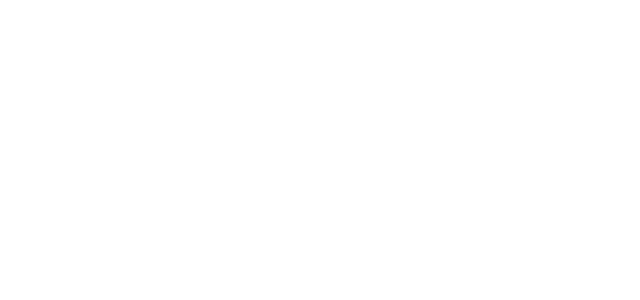
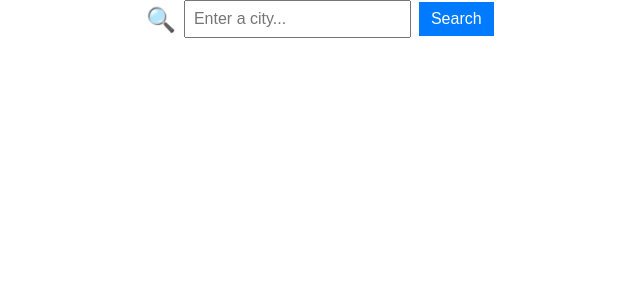
Before and after one commit to lougoncharenko/ACS-3330-React-weather-app, a React (Create React App) app: page / in a window 1280 px wide. Shown: the top 300 px of the page, without its empty margins (344-984 px from the left). Built offline with nearby package versions, Linux system fonts and the light colour scheme.

Commit message:
search and layout ui and functionality

```diff
--- a/src/App.js
+++ b/src/App.js
@@ -1,8 +1,10 @@
 import './App.css';
+import {Layout} from '../src/components/Layout/Layout'
 
 function App() {
   return (
     <div >
+      <Layout />
     </div>
   );
 }
--- /dev/null
+++ b/src/components/Layout/Layout.jsx
@@ -0,0 +1,12 @@
+import React, { useState }from 'react';
+import {Search} from '../Search/Search';
+
+export const Layout = () => {
+    const [city, setCity] = useState('');
+  return (
+   <div>
+    <Search city={city} setCity={setCity}/>
+   </div>
+
+  );
+}
--- /dev/null
+++ b/src/components/Search/Search.css
@@ -0,0 +1,11 @@
+.search {
+    display: flex;
+    flex-direction: row;
+    justify-content: center;
+    align-items: center;
+    margin: 5px;
+}
+
+.add {
+    margin: 10px;
+}
--- /dev/null
+++ b/src/components/Search/Search.jsx
@@ -0,0 +1,62 @@
+import React, { useState } from "react";
+
+export const Search = ({city, setCity}) => {
+  // Function to handle input changes
+  const handleInputChange = (e) => {
+    setCity(e.target.value);
+  };
+
+  // Function to handle form submission
+  const handleSubmit = (e) => {
+    e.preventDefault();
+    // You can use the 'city' state value here for further processing
+    console.log("City entered:", city);
+    // Add your search logic or API call here
+  };
+
+  return (
+    <>
+    <form className="search" onSubmit={handleSubmit} style={formStyle}>
+      <span style={iconStyle}>🔍</span>
+      <input
+        type="text"
+        value={city}
+        onChange={handleInputChange}
+        placeholder="Enter a city..."
+        style={inputStyle}
+      />
+      <button type="submit" style={buttonStyle}>
+        Search
+      </button>
+    </form>
+  </>
+);
+};
+
+const formStyle = {
+display: 'flex',
+alignItems: 'center',
+maxWidth: '300px',
+margin: '0 auto',
+};
+
+const iconStyle = {
+fontSize: '1.5rem',
+marginRight: '8px',
+};
+
+const inputStyle = {
+flex: '1',
+padding: '8px',
+fontSize: '1rem',
+};
+
+const buttonStyle = {
+marginLeft: '8px',
+padding: '8px 12px',
+fontSize: '1rem',
+backgroundColor: '#007BFF',
+color: '#fff',
+border: 'none',
+cursor: 'pointer',
+};
```
Also changed, not shown: 1 other file (tests, documents, lock files or other folders).
